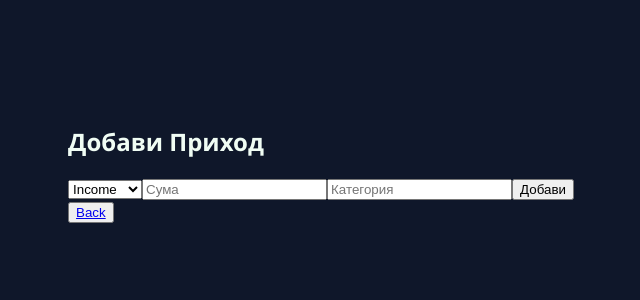
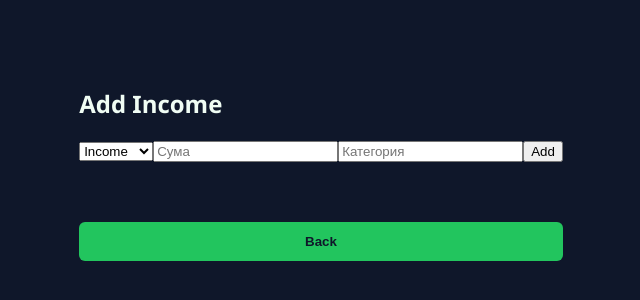
Before and after one commit to andrei-popov03/Expense-Tracker-VUTP-project-, a React (Vite) app in the folder frontend/: page /financeFormPage in a window 1280 px wide. Shown: the part 236-536 px from the top of the page, without its empty margins (319-959 px from the left). Built offline with nearby package versions, Linux system fonts and the light colour scheme.

Commit message:
good progress on the frontend

```diff
--- a/frontend/src/App.css
+++ b/frontend/src/App.css
@@ -216,7 +216,6 @@ body {
   color: #22c55e;
 }
 
-
 .LogoutButton {
   width: 100%;
   padding: 12px;
@@ -232,3 +231,60 @@ body {
 .LogoutButton:hover {
   background-color: #0e8c3c;
 }
+
+/* Profile page css */
+
+.Profile-container {
+  background-color: rgb(26, 31, 46);
+  padding: 40px;
+  padding-right: 50px;
+  border-radius: 12px;
+  box-shadow: 0 0 20px rgba(34, 197, 94, 0.2); /*зелена сянка */
+  width: 100%;
+  max-width: 400px;
+}
+
+.Profile-h1{
+  text-align: center;
+  margin-bottom: 60px;
+  margin-top: -25px;
+  font-size: 30px;
+  color: #bbf7d0; /* светлозелено */
+}
+
+.User-info{
+  /* text-align: center; */
+  margin-bottom: -10px;
+  margin-top: 60px;
+  color: #bbf7d0; /* светлозелено */
+  width: 100%;
+  padding: 10px;
+  border: 1px solid #4ade80;
+  background-color: #0f172a;
+  color: #bbf7d0;
+  border-radius: 10px;
+  outline: none;
+  transition: border-color 0.2s;
+  font-size: large;
+}
+
+.BackButton {
+  width: 100%;
+  margin-top: 60px;
+  padding: 12px;
+  background-color: #22c55e;
+  color: #0f172a;
+  font-weight: bold;
+  border: none;
+  border-radius: 6px;
+  cursor: pointer;
+  transition: background-color 0.3s;
+  align-items: bottom;
+}
+.BackButton:hover {
+  background-color: #0e8c3c;
+}
+
+/* Add Income/Expense page css */
+
+/* Monthly Summary page css */
--- a/frontend/src/FinanceFormPage.jsx
+++ b/frontend/src/FinanceFormPage.jsx
@@ -1,10 +1,12 @@
 import React, { useState } from 'react';
+import { useNavigate } from 'react-router-dom';
 
 const FinanceFormPage = () => {
   const token = localStorage.getItem('access_token');
   const [amount, setAmount] = useState('');
   const [category, setCategory] = useState('');
   const [type, setType] = useState('income');
+  const navigate = useNavigate();
 
   const handleSubmit = () => {
     const endpoint = type === 'income' ? 'income' : 'expense';
@@ -28,10 +30,13 @@ const FinanceFormPage = () => {
       })
       .catch(err => console.error('Error:', err));
   };
+  const handleBack = () => {
+    navigate('/dashboard');
+  };
 
   return (
     <div className="p-6">
-      <h2 className="text-xl font-semibold mb-4">Добави {type === 'income' ? 'Приход' : 'Разход'}</h2>
+      <h2 className="text-xl font-semibold mb-4">Add {type === 'income' ? 'Income' : 'Expense'}</h2>
       <select value={type} onChange={(e) => setType(e.target.value)} className="border mb-2 p-2 rounded">
         <option value="income">Income</option>
         <option value="expense">Expense</option>
@@ -54,13 +59,11 @@ const FinanceFormPage = () => {
         onClick={handleSubmit}
         className="bg-blue-700 text-white px-4 py-2 rounded hover:bg-blue-800"
       >
-        Добави
+        Add
       </button> <br />
-      <button>
-            <a href="/Dashboard" className="BackButton">
-              Back
-            </a>
-          </button>
+      <button onClick={handleBack} className="BackButton">
+        Back
+      </button>
     </div>
   );
 };
--- a/frontend/src/MonthlySummaryPage.jsx
+++ b/frontend/src/MonthlySummaryPage.jsx
@@ -1,4 +1,5 @@
 import React, { useEffect, useState } from 'react';
+import { useNavigate } from 'react-router-dom';
 
 const MonthlySummaryPage = () => {
   const token = localStorage.getItem('access_token');
@@ -6,6 +7,7 @@ const MonthlySummaryPage = () => {
   const [month, setMonth] = useState(now.getMonth() + 1);
   const [year, setYear] = useState(now.getFullYear());
   const [summary, setSummary] = useState(null);
+  const navigate = useNavigate();
 
   useEffect(() => {
     fetch(`http://localhost:5000/summary?month=${month}&year=${year}`, {
@@ -17,6 +19,10 @@ const MonthlySummaryPage = () => {
       .then(data => setSummary(data))
       .catch(err => console.error('Error fetching summary:', err));
   }, [month, year]);
+
+  const handleBack = () => {
+    navigate('/dashboard');
+  };
 
   return (
     <div className="p-6">
@@ -44,15 +50,14 @@ const MonthlySummaryPage = () => {
           <p><strong>Общо приходи:</strong> {summary.total_income} лв</p>
           <p><strong>Общо разходи:</strong> {summary.total_expense} лв</p>
           <p><strong>Спестявания:</strong> {summary.savings} лв</p>
-          <button>
-            <a href="/Dashboard" className="BackButton">
-              Back
-            </a>
-          </button>
         </div>
       ) : (
         <p>Зареждане...</p>
       )}
+
+      <button onClick={handleBack} className="BackButton">
+        Back
+      </button>
     </div>
   );
 };
--- a/frontend/src/ProfilePage.jsx
+++ b/frontend/src/ProfilePage.jsx
@@ -1,8 +1,10 @@
 import React, { useEffect, useState } from 'react';
-import Dashboard from './Dashboard';
+import { useNavigate } from 'react-router-dom';
 
 const ProfilePage = () => {
   const [userData, setUserData] = useState(null);
+  const navigate = useNavigate();
+
   const token = localStorage.getItem('access_token');
 
   useEffect(() => {
@@ -17,25 +19,25 @@ const ProfilePage = () => {
       .catch(err => console.error('Error loading profile:', err));
   }, []);
 
-
+  const handleBack = () => {
+    navigate('/dashboard');
+  };
 
   return (
-
-    <div className="p-6">
-      <h2 className="text-xl font-semibold mb-4">Profile</h2>
+    <div className="Profile-container">
+      <h1 className="Profile-h1">Profile</h1>
       {userData ? (
-        <div>
+        <div className='User-info'>
           <p><strong>Username:</strong> {userData.username}</p>
           <p><strong>Email:</strong> {userData.email}</p>
-          <button>
-            <a href="/Dashboard" className="BackButton">
-              Back
-            </a>
-          </button>
         </div>
       ) : (
         <p>Loading...</p>
       )}
+
+      <button onClick={handleBack} className="BackButton">
+        Back
+      </button>
     </div>
   );
 };
```
